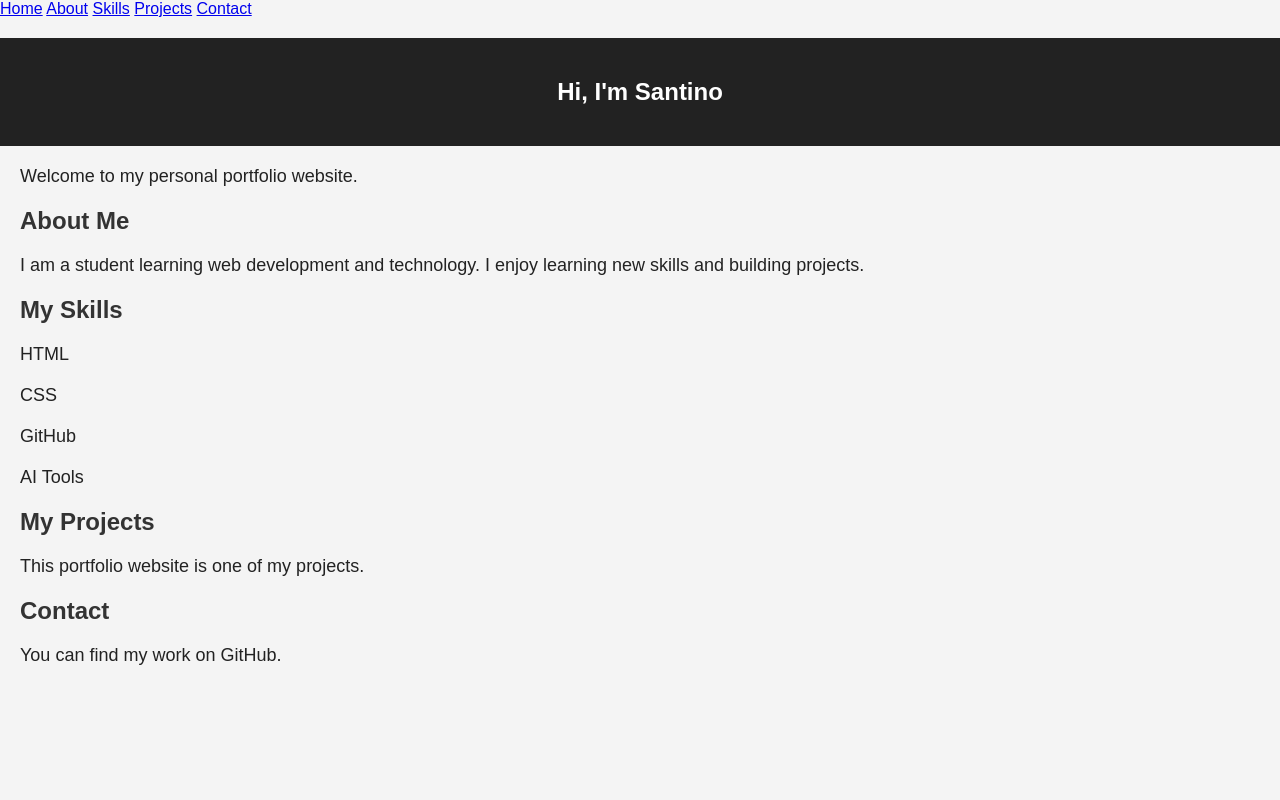
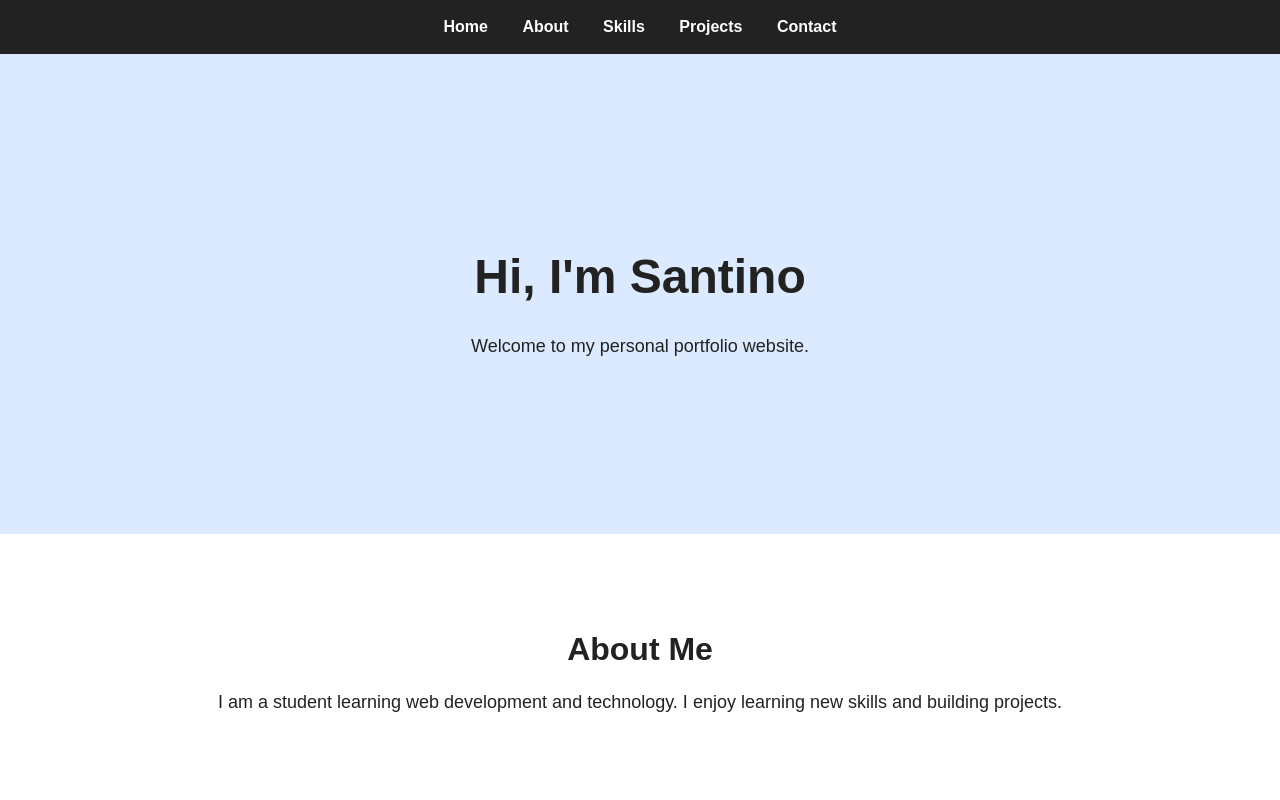
Before and after one commit to santino022807-boop/portfolio, a plain HTML site: page index.html in a window 1280 px wide. Shown: the top 800 px of the page. Drawn offline with Linux system fonts and the light colour scheme.

Commit message:
Update style.css

```diff
--- a/style.css
+++ b/style.css
@@ -1,24 +1,79 @@
+* {
+    box-sizing: border-box;
+}
+
+html {
+    scroll-behavior: smooth;
+}
+
 body {
+    margin: 0;
     font-family: Arial, sans-serif;
     background-color: #f4f4f4;
     color: #222;
-    margin: 0;
-    padding: 0;
+}
+
+nav {
+    background-color: #222;
+    padding: 18px;
+    text-align: center;
+    position: sticky;
+    top: 0;
+}
+
+nav a {
+    color: white;
+    text-decoration: none;
+    margin: 0 15px;
+    font-weight: bold;
+}
+
+nav a:hover {
+    text-decoration: underline;
+}
+
+section {
+    padding: 70px 20px;
+    text-align: center;
+}
+
+#home {
+    background-color: #dbeafe;
+    min-height: 60vh;
+    display: flex;
+    flex-direction: column;
+    justify-content: center;
 }
 
 h1 {
-    background-color: #222;
-    color: white;
-    padding: 40px;
-    text-align: center;
+    font-size: 48px;
+    margin-bottom: 10px;
 }
 
 h2 {
-    color: #333;
-    margin-left: 20px;
+    font-size: 32px;
+    margin-bottom: 20px;
 }
 
 p {
-    margin: 20px;
     font-size: 18px;
+    line-height: 1.6;
 }
+
+#about,
+#projects {
+    background-color: white;
+}
+
+#skills p {
+    display: inline-block;
+    background-color: white;
+    padding: 15px 25px;
+    margin: 10px;
+    border-radius: 8px;
+    box-shadow: 0 2px 8px #ccc;
+}
+
+#contact {
+    background-color: #dbeafe;
+}
```
